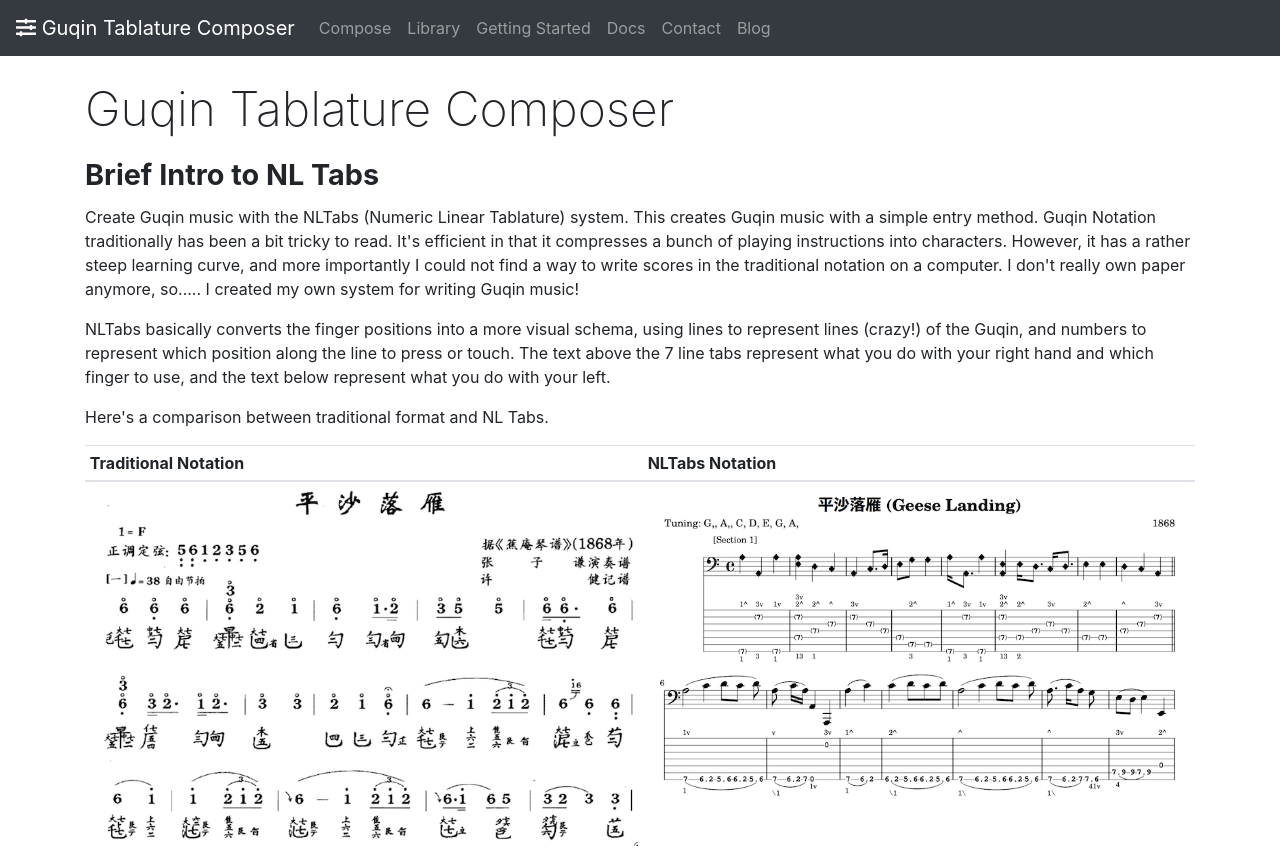
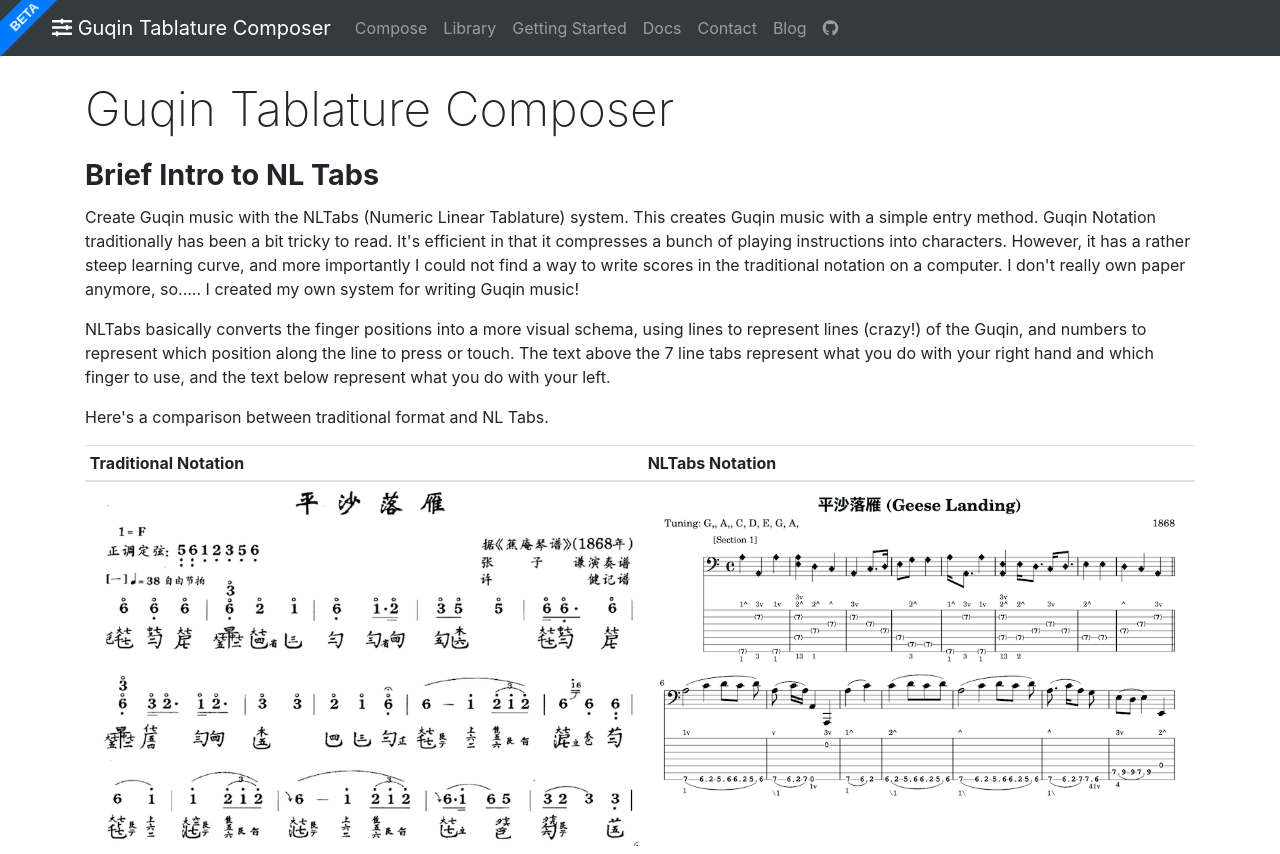
Before and after one commit to neuralfirings/guqincomposer, a website: page public/index.html in a window 1280 px wide. Shown: the top 854 px of the page. Drawn offline with nearby package versions, Linux system fonts and the light colour scheme; no server answers.

Commit message:
add beta tag, github link

```diff
--- a/public/style.css
+++ b/public/style.css
@@ -85,3 +85,23 @@ li p {
   width: 100%;
   /*border:  solid 1px #eee;*/
 }
+
+/*Beta*/
+body:after{
+  content: "beta";
+  position: fixed;
+  width: 80px;
+  height: 25px;
+  background: #007bff; /*#EE8E4A;*/
+  top: 7px;
+  left: -20px;
+  text-align: center;
+  font-size: 13px;
+  font-family: sans-serif;
+  text-transform: uppercase;
+  font-weight: bold;
+  color: #fff;
+  line-height: 27px;
+  transform:rotate(-45deg);
+  padding-left: 10px;
+}
--- a/public/utils.js
+++ b/public/utils.js
@@ -1,5 +1,6 @@
 $(document).ready(function() {
   var nav = `
+      &nbsp;&nbsp;&nbsp;&nbsp;&nbsp;&nbsp;&nbsp;&nbsp;
       <a class="navbar-brand" href="/"><i class="fas fa-sliders-h"></i> Guqin Tablature Composer</a>
       <button class="navbar-toggler" type="button" data-toggle="collapse" data-target="#navbarNavAltMarkup" aria-controls="navbarNavAltMarkup" aria-expanded="false" aria-label="Toggle navigation">
         <span class="navbar-toggler-icon"></span>
@@ -12,6 +13,7 @@ $(document).ready(function() {
           <a class="nav-item nav-link" href="/docs.html">Docs</a>
           <a class="nav-item nav-link" href="/contact.html">Contact</a>
           <a class="nav-item nav-link" href="https://blog.nyl.io">Blog</a>
+          <a class="nav-item nav-link" href="https://github.com/neuralfirings/guqincomposer"><i class="fab fa-github"></i></a>
         </div>
       </div>`
   $('.nav').addClass('navbar navbar-expand-lg navbar-dark bg-dark header').html(nav)
```
Also changed, not shown: README.md, 4 other files.
